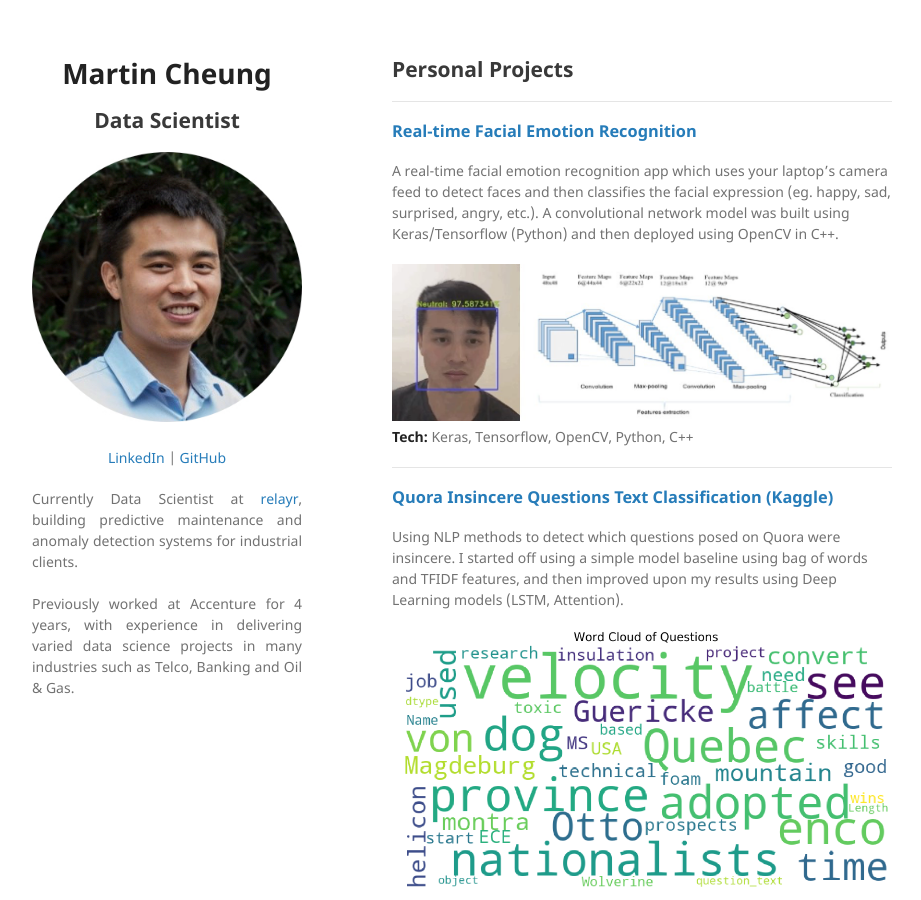
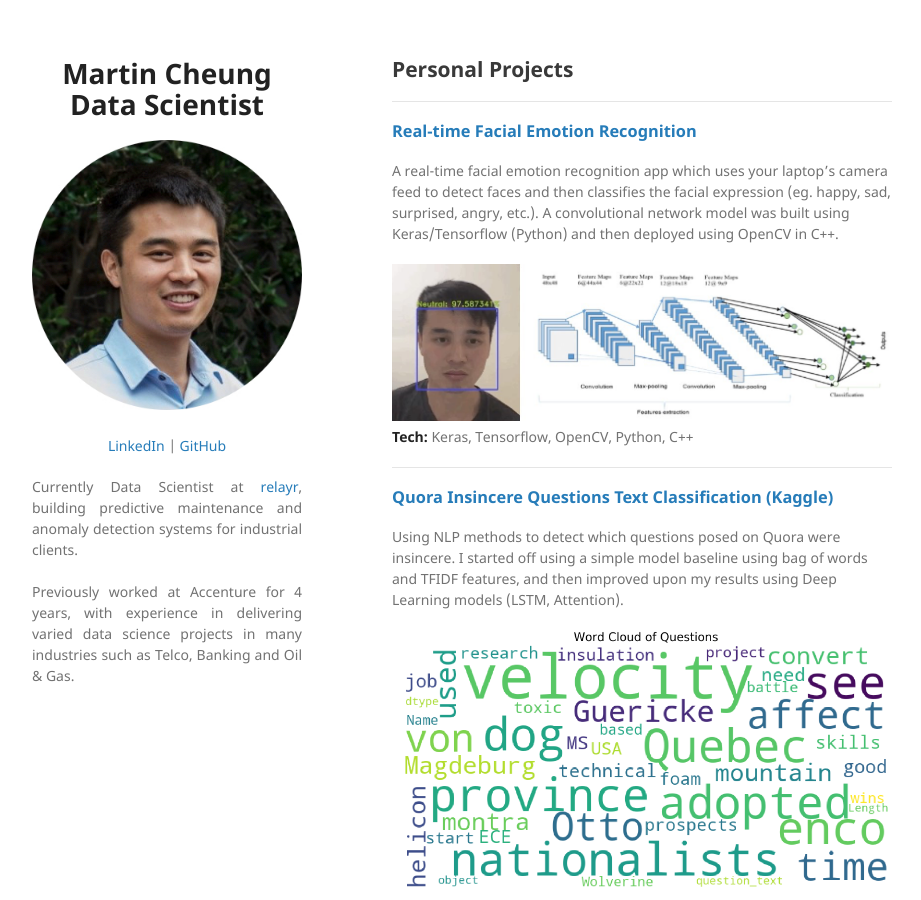
Before and after one commit to martycheung/martycheung.github.io, a Jekyll site: the page built from index.md, in a window 1280 px wide and 900 px high. Shown: the whole window, without its empty margins (178-1099 px from the left). Built offline with Jekyll 4.4.1, drawn with Linux system fonts in a browser that asks for light colours; our own code applies the rules of GitHub Pages for plain Markdown files.

Commit message:
Edit name and title

```diff
--- a/_config.yml
+++ b/_config.yml
@@ -1,5 +1,4 @@
-name: <p align="center">Martin Cheung</p>
-job_title: <p align="center">Data Scientist</p>
+name: <p align="center">Martin Cheung<br>Data Scientist</p>
 logo: "/images/profile_pic.jpeg?raw=true"
 
 description:
--- a/_layouts/default.html
+++ b/_layouts/default.html
@@ -15,7 +15,6 @@
     <div class="wrapper">
       <header>
         <h1>{{ site.name | default: site.github.repository_name }}</h1>
-        <h2>{{ site.job_title }}</h2>
 
         {% if site.logo %}
           <img src="{{site.logo | relative_url}}" alt="Logo" />
```
